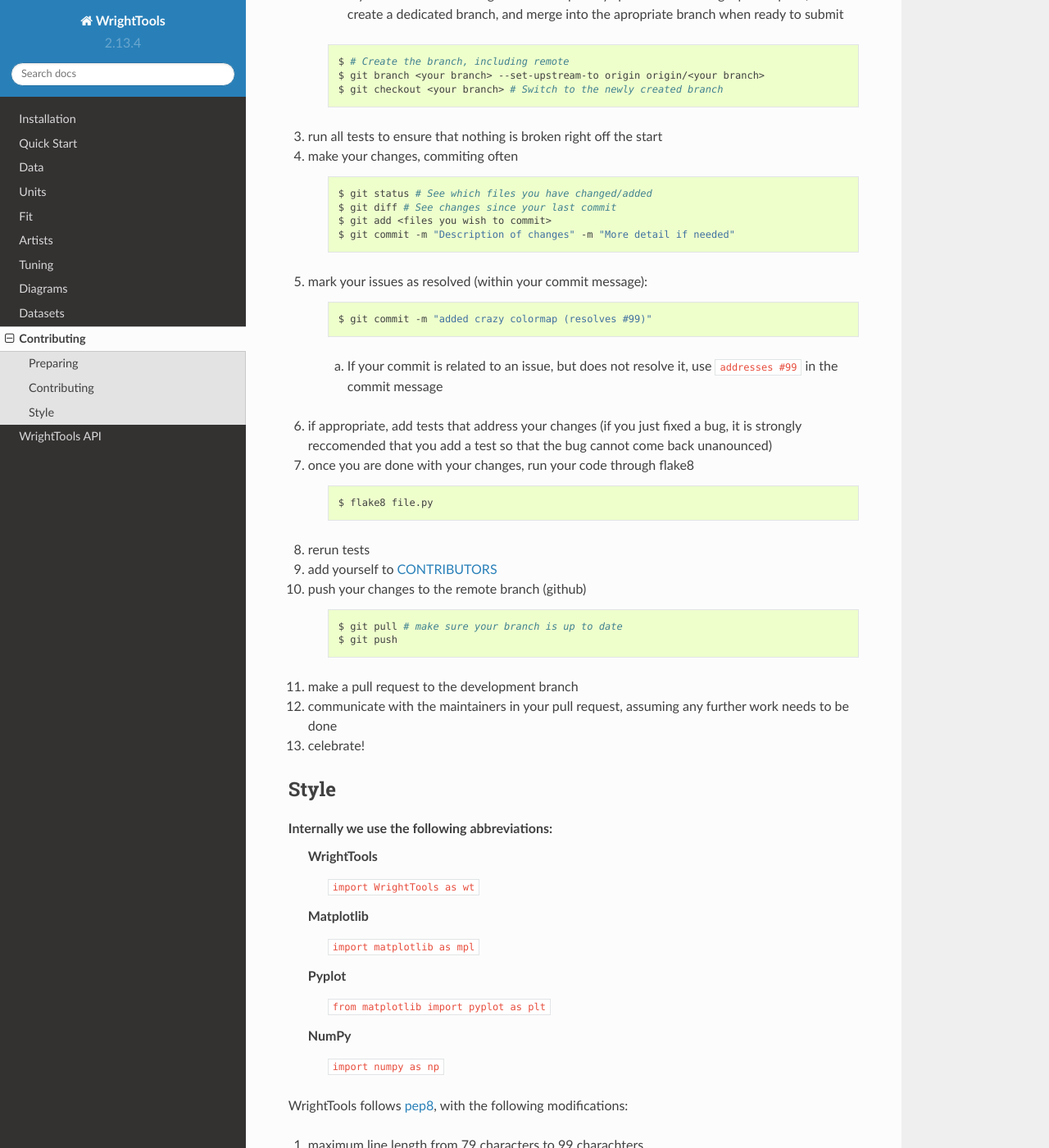
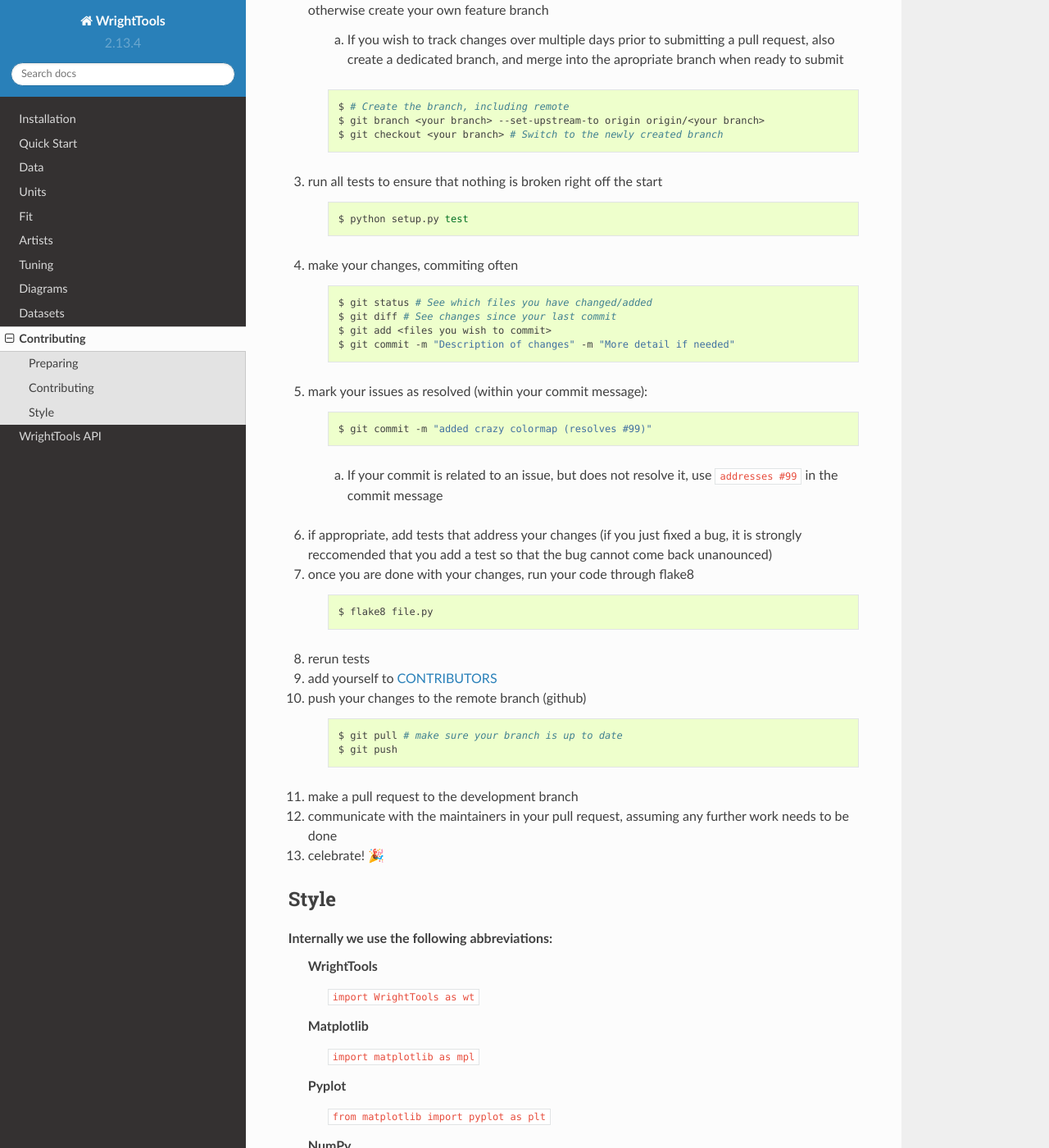
Before and after one commit to wright-group/WrightTools, a Sphinx documentation site: the page built from docs/contributing.rst, in a window 1280 px wide and 1400 px high, scrolled down 915 px. Shown: the whole window at 82% size. Built offline with Sphinx 7.4.7 and the Read the Docs theme 2.0.0, drawn with Linux system fonts in a browser that asks for light colours; pages that are not in the unit, such as notebooks, are missing from menus.

Commit message:
test instructions in contributing

```diff
--- a/docs/contributing.rst
+++ b/docs/contributing.rst
@@ -27,6 +27,11 @@
 
 #. run tests
 
+    .. code-block:: bash
+
+        $ python setup.py test
+
+
 Contributing
 ------------
 
@@ -44,6 +49,11 @@
         $ git checkout <your branch> # Switch to the newly created branch
 
 #. run all tests to ensure that nothing is broken right off the start
+
+    .. code-block:: bash
+
+        $ python setup.py test
+
 #. make your changes, commiting often
 
     .. code-block:: bash
@@ -78,7 +88,7 @@
 
 #. make a pull request to the development branch
 #. communicate with the maintainers in your pull request, assuming any further work needs to be done
-#. celebrate!
+#. celebrate! 🎉
 
 Style
 -----
```
